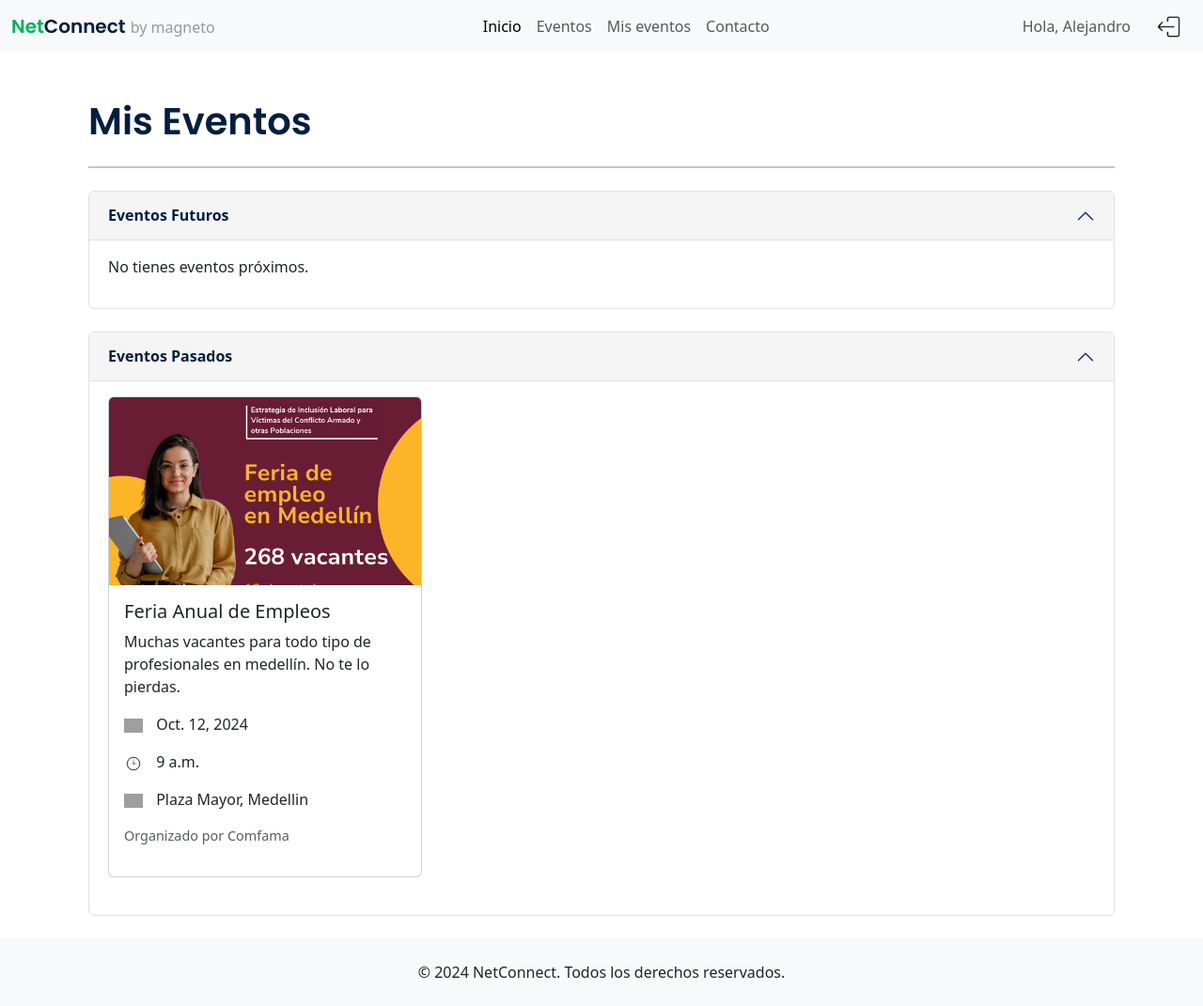
After one commit to ACarmona4/netconnectproject, a Django app: page /mis-eventos/ in a window 1280 px wide, after a click on "Eventos Pasados". The commit adds this page. Shown: the whole page at 94% size. Run offline with Django 5.2, Linux system fonts and the light colour scheme; a user stored in the database is signed in; data comes from the database, SQL or seed files in the repository; both versions use the stored data as it was after the commit; grey boxes are pictures that could not be loaded.

Commit message:
Inscripcion eventos

```diff
--- a/event/admin.py
+++ b/event/admin.py
@@ -4,5 +4,5 @@ from .models import Event
 class EventAdmin(admin.ModelAdmin):
     list_display = ['name', 'date', 'location']
     filter_horizontal = ('participants',)
-
+    filter_horizontal = ('attendees',)
 admin.site.register(Event, EventAdmin)
--- /dev/null
+++ b/event/templates/my_events.html
@@ -0,0 +1,103 @@
+{% extends 'base.html' %}
+{% load static %}
+
+{% block title %}Mis Eventos - NetConnect{% endblock %}
+
+{% block content %}
+<div class="container mt-5">
+    <h1 class="mb-4"><span style="color: #001f3f; font-family: 'Poppins', sans-serif; font-weight: 600;">Mis Eventos</span></h1>
+    <hr style="border: 1px solid #001f3f;">
+    <style>
+
+        .accordion-button {
+            background-color: #ffffff;
+            font-weight: 600;
+            color: #001f3f;
+        }
+
+
+        .accordion-button:not(.collapsed) {
+            background-color: #f5f5f5;
+            font-weight: 600;
+            color: #001f3f;
+        }
+
+
+        .accordion-item {
+            background-color: transparent;
+        }
+    </style>
+
+    <!-- Accordion para eventos futuros -->
+    <div class="accordion mt-4" id="futureEventsAccordion">
+        <div class="accordion-item">
+            <h2 class="accordion-header" id="headingFuture">
+                <button class="accordion-button" type="button" data-bs-toggle="collapse" data-bs-target="#collapseFuture" aria-expanded="true" aria-controls="collapseFuture">
+                    Eventos Futuros
+                </button>
+            </h2>
+            <div id="collapseFuture" class="accordion-collapse collapse show" aria-labelledby="headingFuture" data-bs-parent="#futureEventsAccordion">
+                <div class="accordion-body">
+                    {% if future_events %}
+                        <div class="row">
+                            {% for event in future_events %}
+                            <div class="col-md-4 mb-4">
+                                <div class="card h-100 d-flex flex-column">
+                                    <img src="{{ event.picture.url }}" class="card-img-top" alt="{{ event.name }}" style="height: 200px; object-fit: cover;">
+                                    <div class="card-body flex-grow-1">
+                                        <h5 class="card-title">{{ event.name }}</h5>
+                                        <p class="card-text">{{ event.description }}</p>
+                                        <p><img src="{% static 'images/fecha.png' %}" alt="Fecha" style="width: 20px; margin-right: 10px;"> {{ event.date }}</p>
+                                        <p><img src="{% static 'images/hora.png' %}" alt="Hora" style="width: 20px; margin-right: 10px;"> {{ event.time }}</p>
+                                        <p><img src="{% static 'images/ubicacion.png' %}" alt="Ubicación" style="width: 20px; margin-right: 10px;"> {{ event.location }}</p>
+                                        <p class="text-muted" style="font-size: 0.9em;">Organizado por {{ event.organizer }}</p>
+                                    </div>
+                                </div>
+                            </div>
+                            {% endfor %}
+                        </div>
+                    {% else %}
+                        <p>No tienes eventos próximos.</p>
+                    {% endif %}
+                </div>
+            </div>
+        </div>
+    </div>
+
+    <!-- Accordion para eventos pasados -->
+    <div class="accordion mt-4" id="pastEventsAccordion">
+        <div class="accordion-item">
+            <h2 class="accordion-header" id="headingPast">
+                <button class="accordion-button collapsed" type="button" data-bs-toggle="collapse" data-bs-target="#collapsePast" aria-expanded="false" aria-controls="collapsePast">
+                    Eventos Pasados
+                </button>
+            </h2>
+            <div id="collapsePast" class="accordion-collapse collapse" aria-labelledby="headingPast" data-bs-parent="#pastEventsAccordion">
+                <div class="accordion-body">
+                    {% if past_events %}
+                        <div class="row">
+                            {% for event in past_events %}
+                            <div class="col-md-4 mb-4">
+                                <div class="card h-100 d-flex flex-column">
+                                    <img src="{{ event.picture.url }}" class="card-img-top" alt="{{ event.name }}" style="height: 200px; object-fit: cover;">
+                                    <div class="card-body flex-grow-1">
+                                        <h5 class="card-title">{{ event.name }}</h5>
+                                        <p class="card-text">{{ event.description }}</p>
+                                        <p><img src="{% static 'images/fecha.png' %}" alt="Fecha" style="width: 20px; margin-right: 10px;"> {{ event.date }}</p>
+                                        <p><img src="{% static 'images/hora.png' %}" alt="Hora" style="width: 20px; margin-right: 10px;"> {{ event.time }}</p>
+                                        <p><img src="{% static 'images/ubicacion.png' %}" alt="Ubicación" style="width: 20px; margin-right: 10px;"> {{ event.location }}</p>
+                                        <p class="text-muted" style="font-size: 0.9em;">Organizado por {{ event.organizer }}</p>
+                                    </div>
+                                </div>
+                            </div>
+                            {% endfor %}
+                        </div>
+                    {% else %}
+                        <p>No tienes eventos pasados.</p>
+                    {% endif %}
+                </div>
+            </div>
+        </div>
+    </div>
+</div>
+{% endblock %}
--- a/event/views.py
+++ b/event/views.py
@@ -1,6 +1,7 @@
-from django.shortcuts import render, redirect
+from django.shortcuts import render, redirect, get_object_or_404
 from django.http import JsonResponse
 from .models import Event
+from django.contrib.auth.decorators import login_required
 from django.utils import timezone
 from django.db.models import Q
 from django.contrib import messages
@@ -29,3 +30,36 @@ def displayEvents(request):
         'carousel_events': carousel_events,
         'events': events
     })
+
+@login_required
+def subscribe_event(request, event_id):
+    if request.user.is_authenticated and not request.user.is_company:
+        event = get_object_or_404(Event, id=event_id)
+
+        if request.user not in event.attendees.all():
+            event.attendees.add(request.user)  # Añade al usuario a los asistentes de ese evento
+            messages.success(request, f'Te has inscrito exitosamente al evento: {event.name}')
+        else:
+            messages.warning(request, f'Ya estás inscrito en el evento: {event.name}')
+    else:
+        messages.error(request, 'Debes iniciar sesión para inscribirte en un evento.')
+
+    return redirect('events')  # Redirige a la página de eventos
+
+from django.shortcuts import render
+from event.models import Event
+from django.contrib.auth.decorators import login_required
+from django.utils import timezone
+
+@login_required
+def my_events(request):
+    current_time = timezone.now()
+
+    # Filtrar eventos futuros y pasados a los que el usuario está inscrito
+    future_events = Event.objects.filter(attendees=request.user, date__gte=current_time).order_by('date')
+    past_events = Event.objects.filter(attendees=request.user, date__lt=current_time).order_by('-date')
+
+    return render(request, 'my_events.html', {
+        'future_events': future_events,
+        'past_events': past_events
+    })
--- a/netconnect/templates/base.html
+++ b/netconnect/templates/base.html
@@ -36,6 +36,11 @@
                     <li class="nav-item">
                         <a class="nav-link" href="{% url 'events' %}">Eventos</a>
                     </li>
+                    {% if user.is_authenticated and not user.is_company %}
+                    <li class="nav-item">
+                        <a class="nav-link" href="{% url 'my_events' %}">Mis eventos</a>
+                    </li>
+                    {% endif %}
                     {% if user.is_authenticated and user.is_company %}
                     <li class="nav-item">
                         <a class="nav-link" href="{% url 'companies' %}">Portal empresas</a>
@@ -75,6 +80,16 @@
         </div>
     </nav>
 
+    {% if messages %}
+    <div class="container mt-3">
+        {% for message in messages %}
+            <div class="alert {% if message.tags %}alert-{{ message.tags }}{% else %}alert-info{% endif %}" role="alert">
+                {{ message }}
+            </div>
+        {% endfor %}
+    </div>
+    {% endif %}
+
     <!-- Contenido de cada template -->
     <div class="container mt-2">
         {% block content %}
--- a/netconnect/urls.py
+++ b/netconnect/urls.py
@@ -27,6 +27,8 @@ urlpatterns = [
     path('events/', eventViews.displayEvents, name='events'),
     path('accounts/', include('accounts.urls')),
     path('companies/', companyViews.companyDashboard, name='companies'),
+    path('events/subscribe/<int:event_id>/', eventViews.subscribe_event, name='subscribe_event'),
+    path('mis-eventos/', eventViews.my_events, name='my_events'),
 ]
 
 urlpatterns += static(settings.MEDIA_URL, document_root=settings.MEDIA_ROOT)
```
Also changed, not shown: company/templates/companies.html (+25 -2 lines), company/views.py (+13 -9 lines), event/templates/events.html (+11 -1 lines), db.sqlite3.
